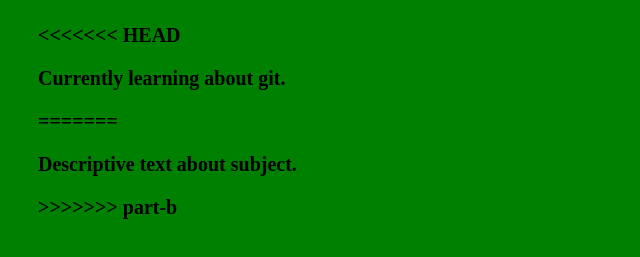
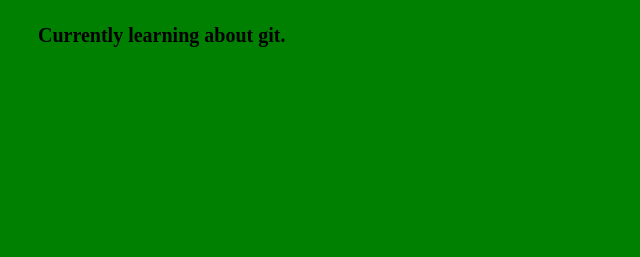
Before and after one commit to Mateja3m/test, a plain HTML site: page index.html in a window 1280 px wide. Shown: the part 115-372 px from the top of the page, without its empty margins (0-640 px from the left). Drawn offline with Linux system fonts and the light colour scheme.

Commit message:
conflict resolved

```diff
--- a/index.html
+++ b/index.html
@@ -6,10 +6,6 @@
 </head>
 <body>
 <h1>Milan Matejic</h1>
-<<<<<<< HEAD
 <p>Currently learning about git.</p>
-=======
-<p>Descriptive text about subject.</p>
->>>>>>> part-b
 </body>
 </html>
```
